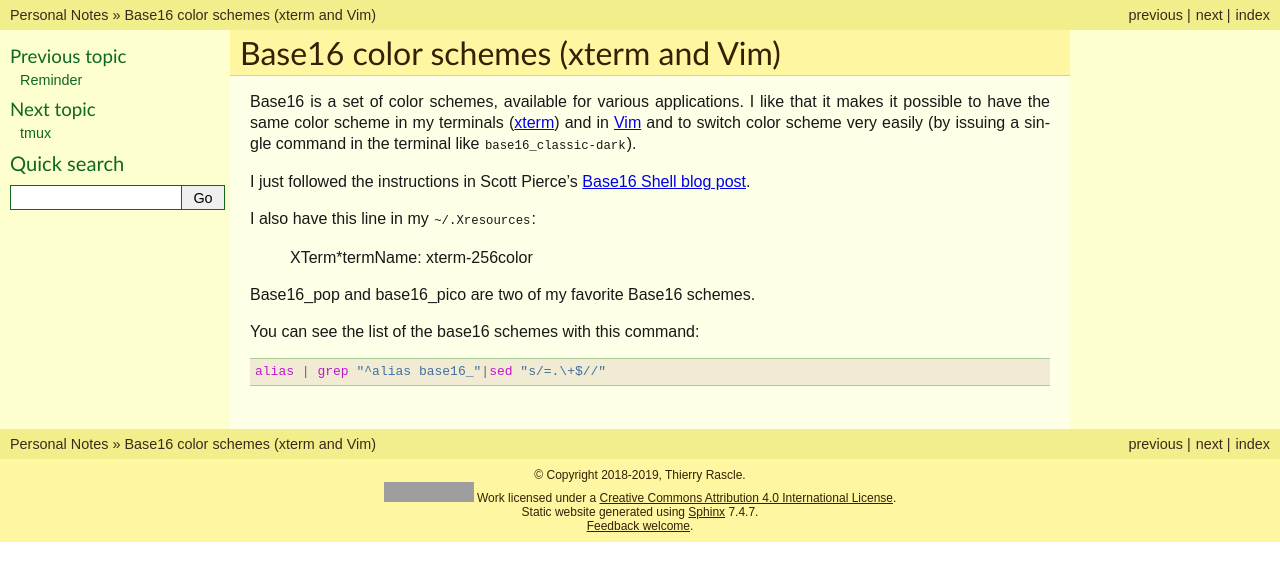
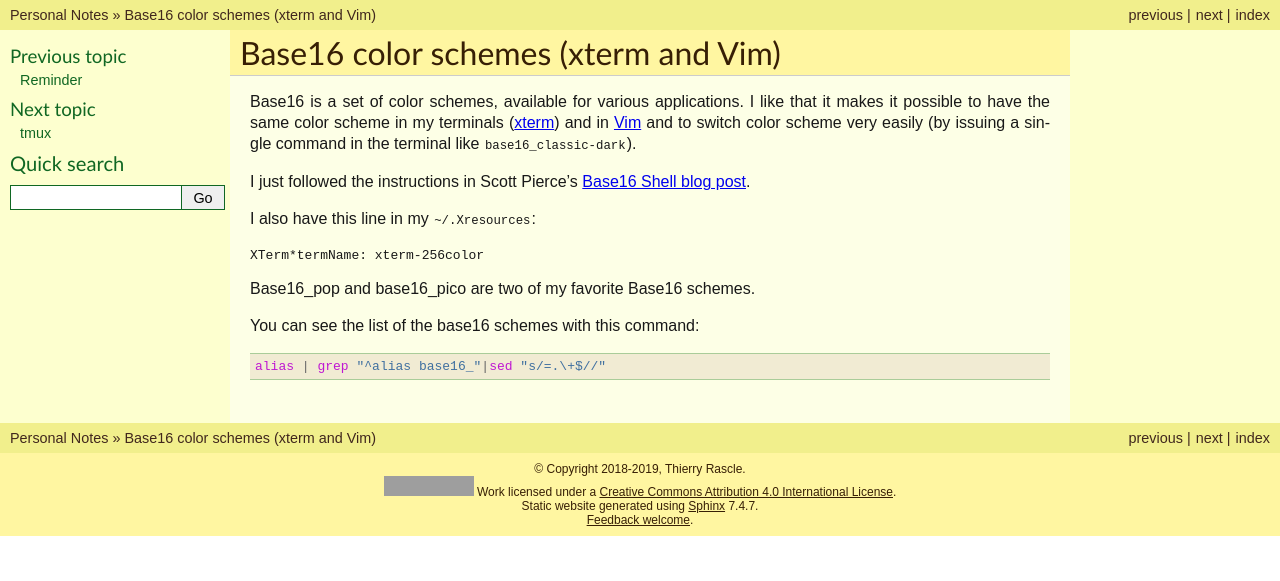
Before and after one commit to thierr26/thierr26_personal_notes_sphinx_sources, a Sphinx documentation site: the page built from source/base16_color_schemes_xterm_and_vim.rst, in a window 1280 px wide. Shown: the top 581 px of the page. Built offline with Sphinx 7.4.7, drawn with Linux system fonts in a browser that asks for light colours; grey boxes are pictures that could not be loaded.

Commit message:
Fix index (home dir. dot files) and formatting

```diff
--- a/source/base16_color_schemes_xterm_and_vim.rst
+++ b/source/base16_color_schemes_xterm_and_vim.rst
@@ -4,7 +4,7 @@
 .. index::
   pair: Base16 color schemes; xterm
   pair: Base16 color schemes; Vim
-  single: .Xresources
+  single: ~/.Xresources
 
 Base16 is a set of color schemes, available for various applications. I like
 that it makes it possible to have the same color scheme in my terminals (`xterm
@@ -18,7 +18,7 @@
 
 I also have this line in my ``~/.Xresources``:
 
-  XTerm*termName: xterm-256color
+| XTerm*termName: xterm-256color
 
 Base16_pop and base16_pico are two of my favorite Base16 schemes.
 
--- a/source/email_with_nmh_and_other_cli_programs.rst
+++ b/source/email_with_nmh_and_other_cli_programs.rst
@@ -144,7 +144,7 @@
 
 .. index::
   pair: fetchmail; configuration
-  single: .fetchmailrc
+  single: ~/.fetchmailrc
 
 Create a ``~/.fetchmailrc`` file and change its permission so that only the
 user can read and write it::
@@ -160,7 +160,7 @@
 
 .. index::
   pair: nmh; user installation
-  single: .mh_profile
+  single: ~/.mh_profile
 
 Perform nmh user installation with::
 
@@ -230,7 +230,7 @@
 
 .. index::
   single: procmail
-  single: .procmailrc
+  single: ~/.procmailrc
   single: Bogofilter
 
 Make sure procmail and bogofilter are installed::
--- a/source/git.rst
+++ b/source/git.rst
@@ -83,7 +83,7 @@
 .. index::
   pair: Git; configuration file split
   pair: Git; configuration file [include] section
-  single: .gitconfig
+  single: ~/.gitconfig
 
 All the ``git config --global`` commands mentioned above actually create
 entries ("config directives") in file ``~/.gitconfig``. You may want to store
--- a/source/tmux.rst
+++ b/source/tmux.rst
@@ -45,7 +45,7 @@
 
 .. index::
   pair: tmux; configuration
-  single: .tmux.conf
+  single: ~/.tmux.conf
 
 
 My .tmux.conf
@@ -90,7 +90,7 @@
 .. index::
   triple: tmux; Vim; configuration
   pair: Vim; mouse
-  single: .vimrc
+  single: ~/.vimrc
 
 .. highlight:: vim
 
```
